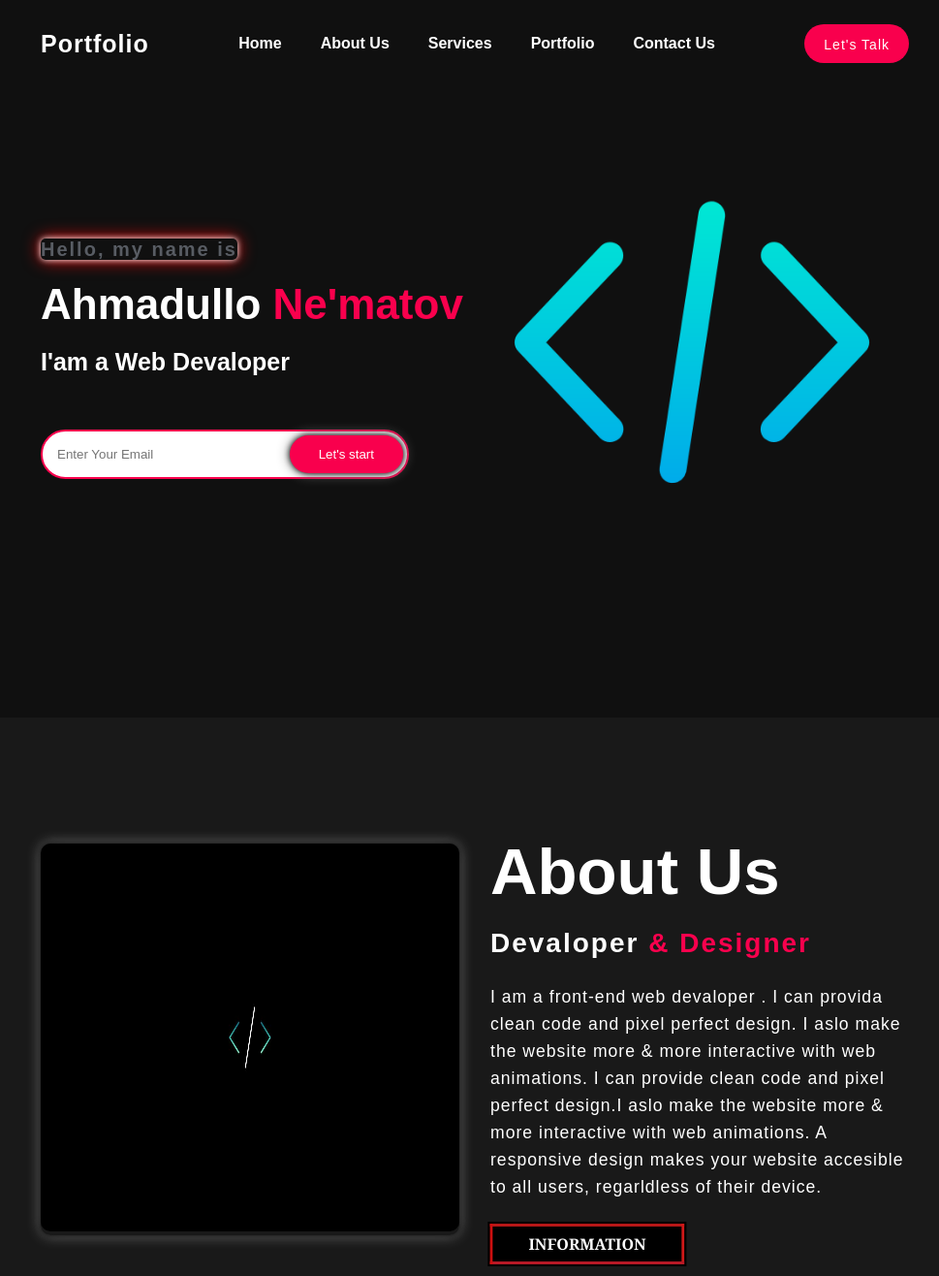
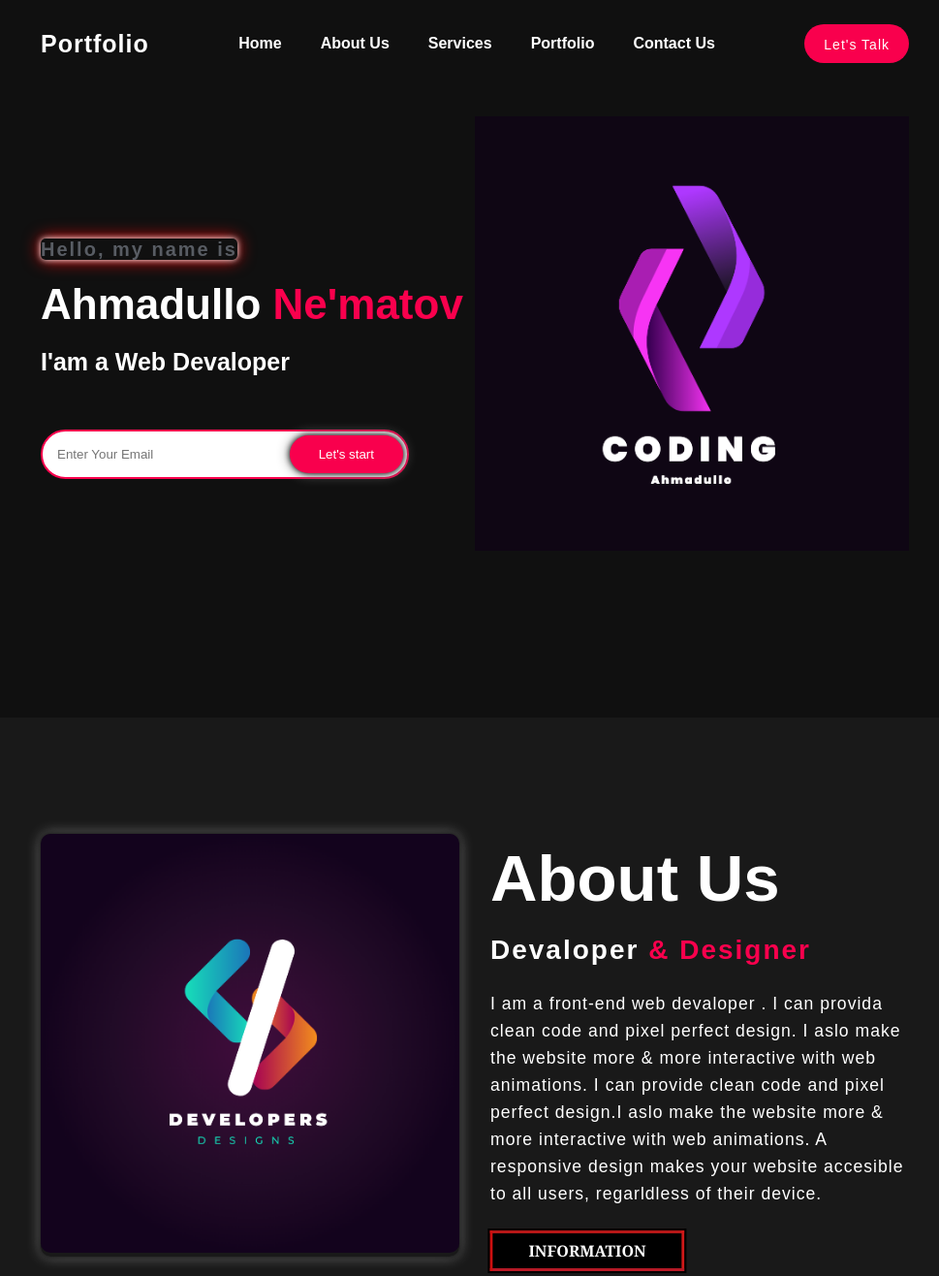
Before and after one commit to IbrohimRasulov/ahmadullo-portfolio, a plain HTML site: page index.html in a window 1280 px wide. Shown: the top 1316 px of the page at 97% size, without its empty margins (150-1119 px from the left). Drawn offline with nearby package versions, Linux system fonts and the light colour scheme; a script that the page names is missing; a web font is replaced by a local one.

Commit message:
img edit

```diff
--- a/Javascript/script.js
+++ b/Javascript/script.js
@@ -1,7 +1,7 @@
 const header = document.querySelector("header");
 
-window.addEventListener("scroll", function () {
-  header.classList.toggle("sticky", window.scrollY > 0);
+window.addEventListener("scroll", function() {
+    header.classList.toggle("sticky", window.scrollY > 0);
 });
 
 let menu = document.querySelector("#menu-icon");
--- a/index.html
+++ b/index.html
@@ -52,13 +52,13 @@
         </div>
     </div>
     <div class="home_img">
-        <img src="./imges/coding.png" width="100%" alt="">
+        <img src="./imges/wepik-simple-futuristic-pink-coding-logo-20221029-104451.png" width="100%" alt="">
     </div>
 </section>
 <!-- start about -->
 <section class="about" id="about">
     <div class="about-img">
-        <img src="./imges/kk.jpg" alt=""/>
+        <img src="./imges/wepik-gradient-developers-coding-logo-20221029-104257.png" width="100%" alt=""/>
     </div>
     <div class="about-text">
         <h2>About Us</h2>
@@ -272,7 +272,7 @@
     </div>
 
     <div class="contact-img">
-        <img src="./imges/photo_2022-04-12_22-15-39.jpg" alt=""/>
+        <img src="./imges/photo_2022-11-28_20-13-40-removebg-preview.png" alt=""/>
     </div>
 </section>
 <script>
```
Also changed, not shown: imges/photo_2022-11-28_20-13-40-removebg-preview.png (added), imges/wepik-gradient-developers-coding-logo-20221029-104257.png (added), imges/wepik-simple-futuristic-pink-coding-logo-20221029-104451.png (added).
